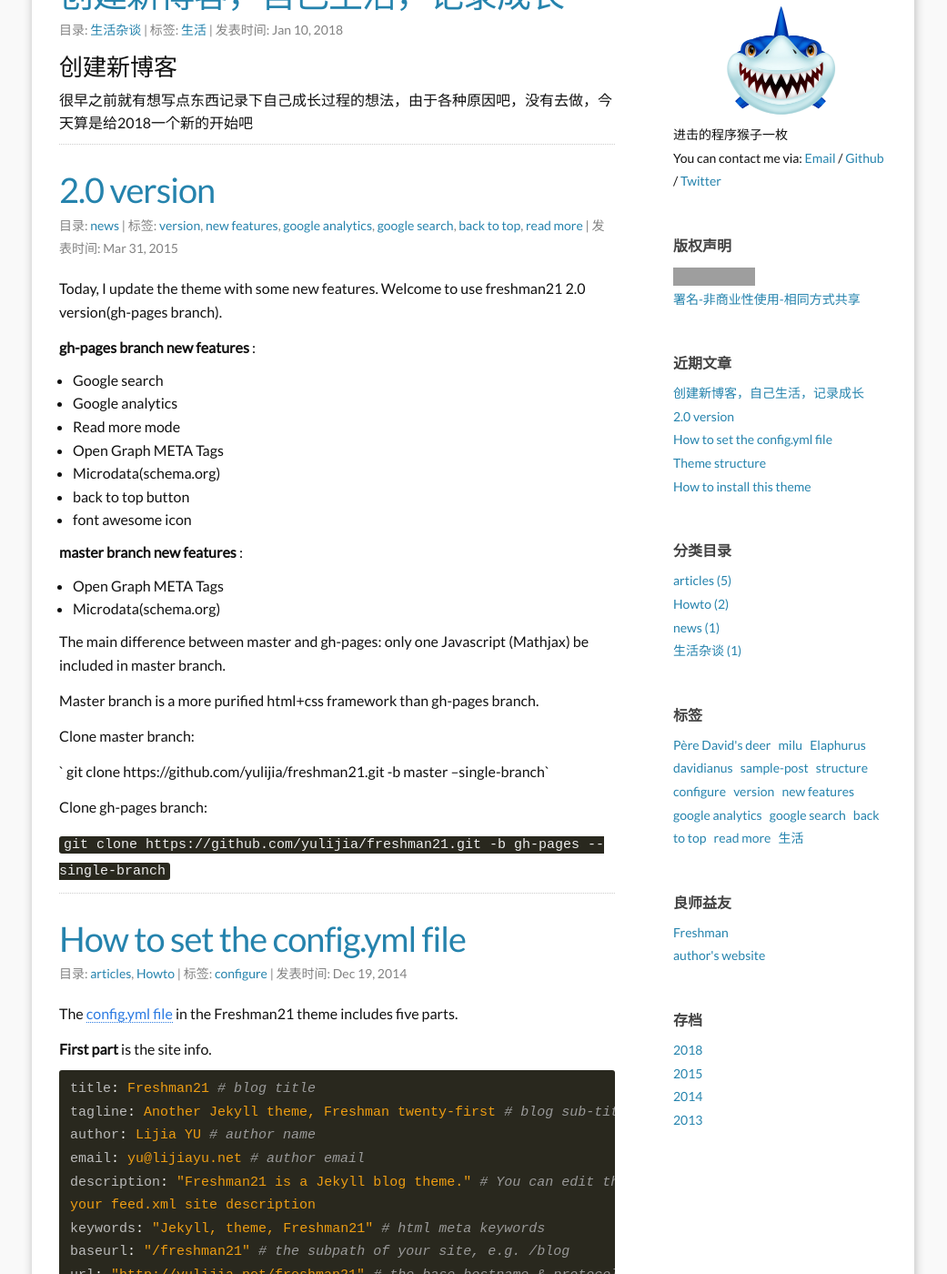
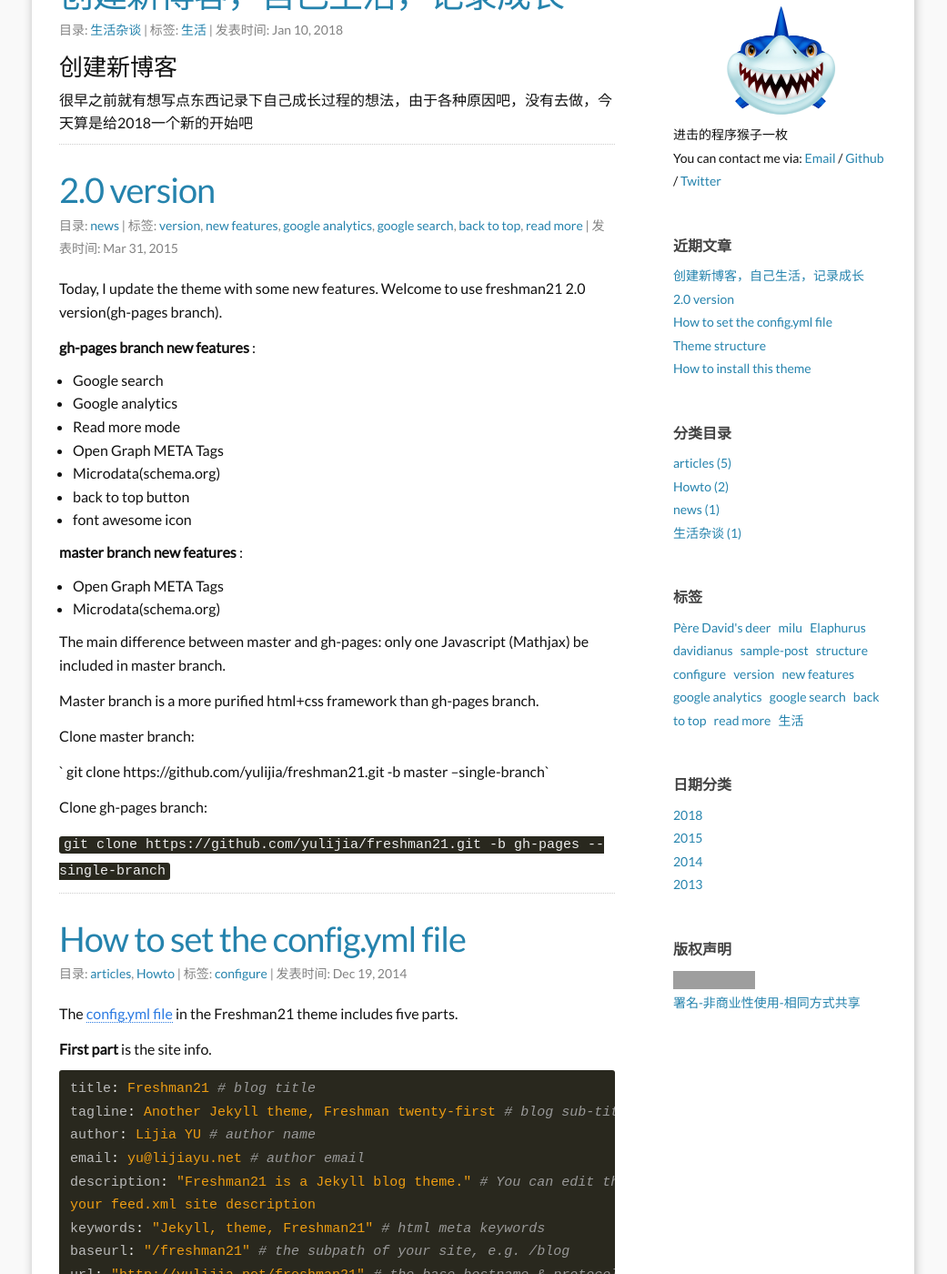
Before and after one commit to zoueature/zoueature.github.io, a Jekyll site: the page built from index.html, in a window 1280 px wide and 1400 px high, scrolled down 261 px. Shown: the whole window at 91% size, without its empty margins (120-1161 px from the left). Built offline with Jekyll 4.4.1, drawn with Linux system fonts in a browser that asks for light colours; the list of posts is cut into pages by our own code; grey boxes are pictures that could not be loaded.

Commit message:
我不想说明什么

```diff
--- a/_config.yml
+++ b/_config.yml
@@ -45,14 +45,14 @@ locales:
       Subscribe: "Subscribe"
     cn:
       Aboutme: "关于我"
-      Archives: "存档"
+      Archives: "日期分类"
       Blogroll: "良师益友"
       Categories: "分类目录"
       Copyright_Notice: "版权声明"
       Recent_Posts: "近期文章"
       Tags: "标签"
-      Previous: "前一页"
-      Next: "后一页"
+      Previous: "前一篇"
+      Next: "后一篇"
       PostedInCategories: "目录:"
       Taggedwith: "| 标签:"
       PostDate: "| 发表时间: "
--- a/_includes/sidebar.html
+++ b/_includes/sidebar.html
@@ -1,9 +1,8 @@
 <div class="col-sm-2">
 {% include Aboutme.html %}
-{% include Copyright_Notice.html %}
 {% include Recent_Posts.html %}
 {% include Categories.html %}
 {% include Tags.html %}
-{% include Blogroll.html %}
 {% include Archives.html %}
+{% include Copyright_Notice.html %}
 </div>
```
